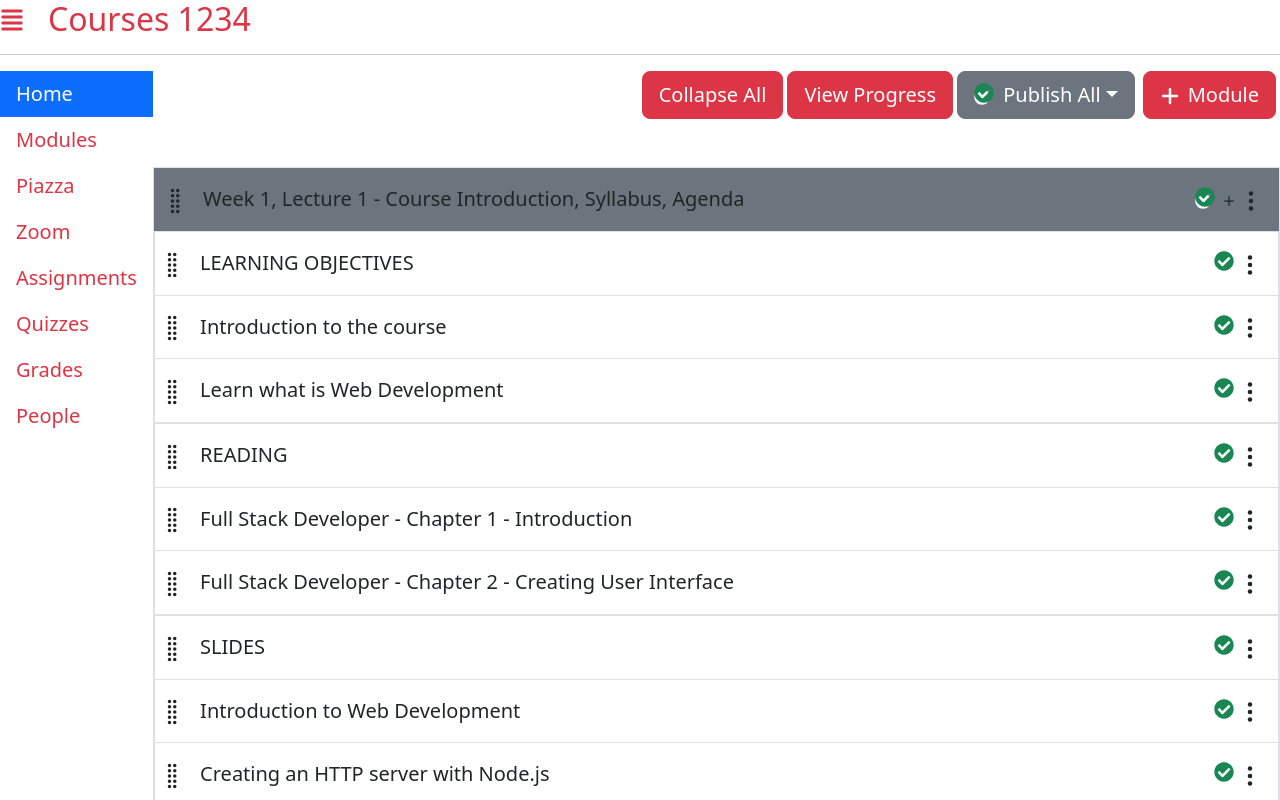
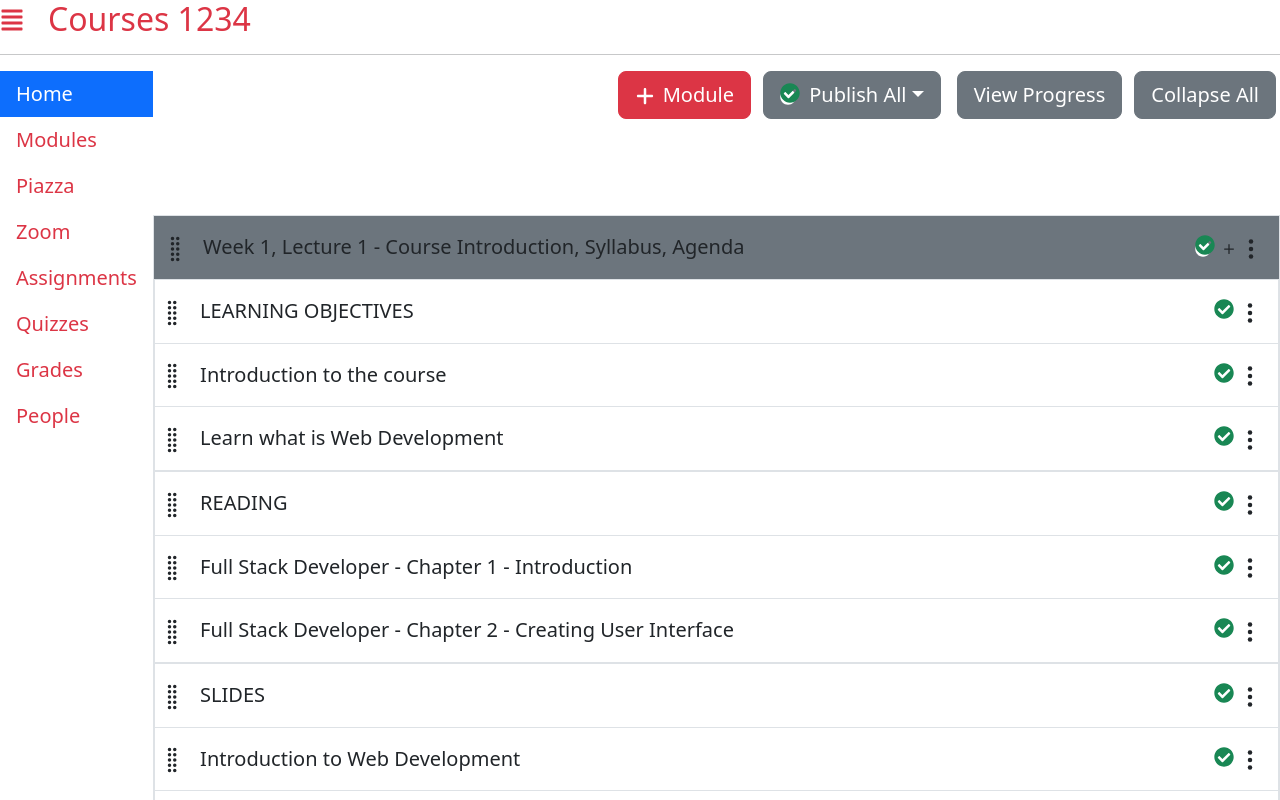
Before and after one commit to teja1412-hub/kambaz-next-js, a Next.js app: page /Courses/1234/Modules in a window 1280 px wide. Shown: the top 800 px of the page. Built offline with nearby package versions, Linux system fonts and the light colour scheme.

Commit message:
Fix buttons in home and assignment

```diff
--- a/app/(Kambaz)/Courses/[cid]/Assignments/AssignmentControls.tsx
+++ b/app/(Kambaz)/Courses/[cid]/Assignments/AssignmentControls.tsx
@@ -15,13 +15,13 @@ export default function AssignementControls() {
           aria-label="Search assignments"
         />
       </InputGroup>
-    <div className="d-flex gap-2">
+    <div className="d-flex flex-wrap justify-content-end gap-2 mb-0">
            <Button variant="secondary" size="lg" id="wd-add-module-btn">
        <FaPlus className="position-relative me-2" style={{ bottom: "1px" }} />
        Group
      </Button>
       <Button variant="danger" size="lg" id="wd-collapse-alln">
-        <FaPlus className="position-relative me-2" style={{ bottom: "1px" }} />
+        <FaPlus className="position-relative me-2" style={{ bottom: "1px"}} />
        Assignment
      </Button>
     </div>
--- a/app/(Kambaz)/Courses/[cid]/Modules/ModulesControls.tsx
+++ b/app/(Kambaz)/Courses/[cid]/Modules/ModulesControls.tsx
@@ -3,9 +3,9 @@ import { FaPlus } from "react-icons/fa6";
 import GreenCheckmark from "./GreenCheckmark";
 export default function ModulesControls() {
  return (
-   <div id="wd-modules-controls" className="text-nowrap">
+   <div id="wd-modules-controls" className="d-flex flex-wrap justify-content-end gap-2 mb-0">
      <Button variant="danger" size="lg" className="me-1 float-end" id="wd-add-module-btn">
-       <FaPlus className="position-relative me-2" style={{ bottom: "1px" }} />
+       <FaPlus className="position-relative me-2" style={{ bottom: "1px"}} />
        Module
      </Button>
      <Dropdown className="float-end me-2">
@@ -30,10 +30,10 @@ export default function ModulesControls() {
          </DropdownItem>
        </DropdownMenu>
      </Dropdown>
-     <Button variant="danger" size="lg" className="me-1 float-end" id="wd-view-progress">
+     <Button variant="secondary" size="lg" className="me-1 float-end" id="wd-view-progress">
        View Progress
      </Button>
-     <Button variant="danger" size="lg" className="me-1 float-end" id="wd-collapse-alln">
+     <Button variant="secondary" size="lg" className="me-1 float-end" id="wd-collapse-alln">
        Collapse All
      </Button>
    </div>
```
